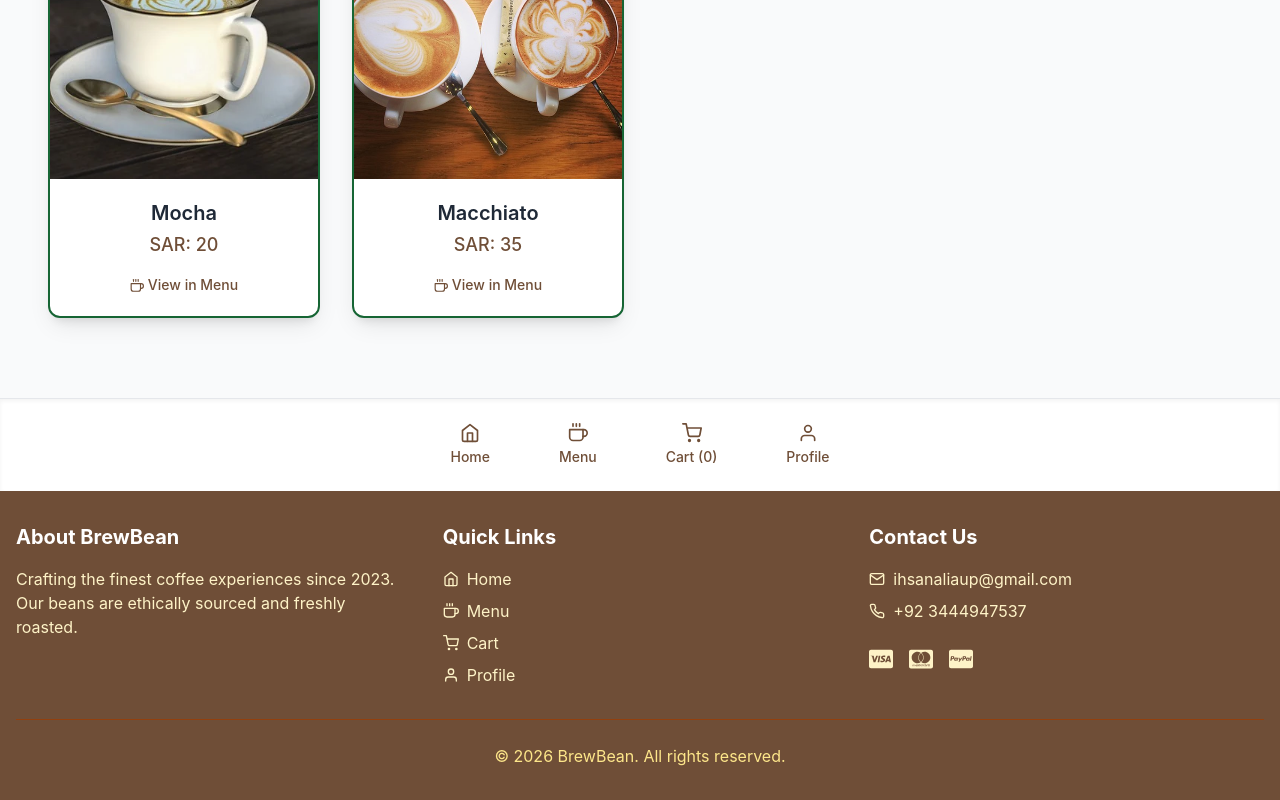
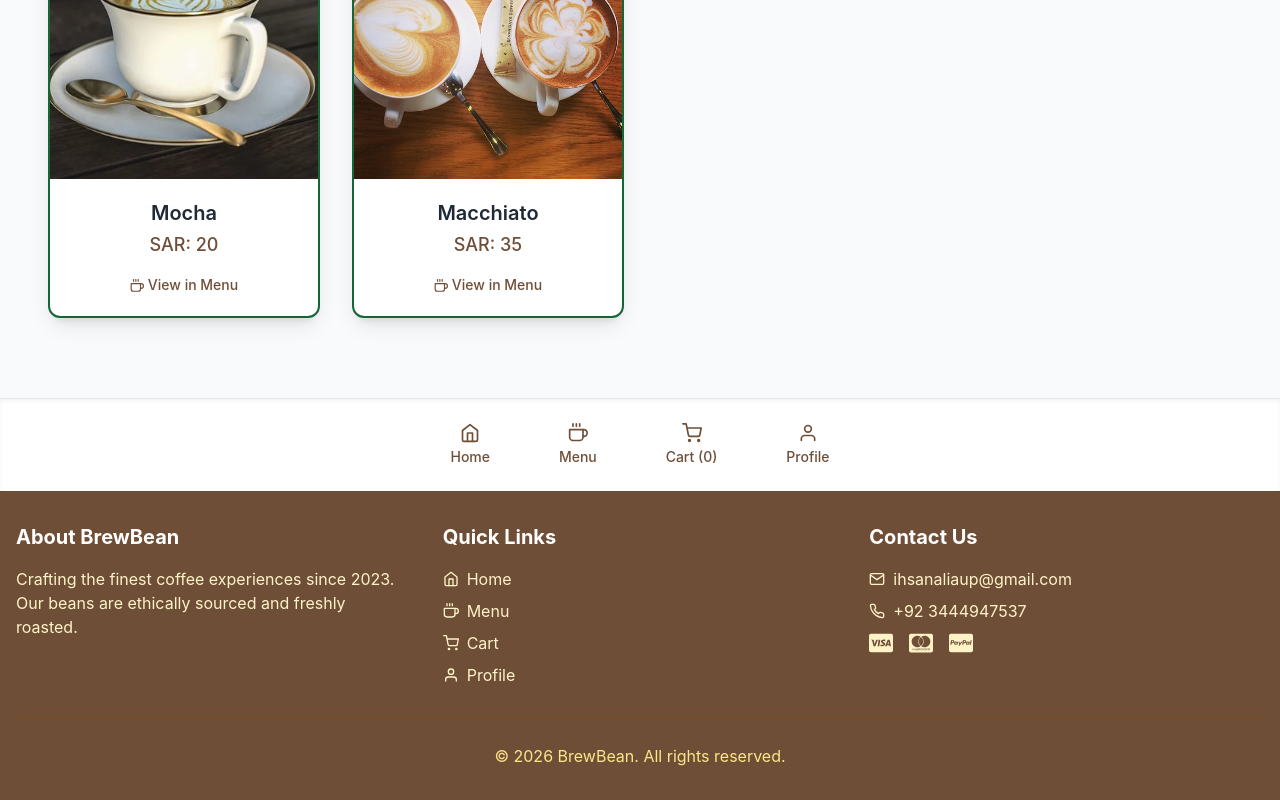
Before and after one commit to ihsanayaan/coffee-shop, a React (Create React App) app: page / in a window 1280 px wide. Shown: the part 756-1556 px from the top of the page. Built offline with nearby package versions, Linux system fonts and the light colour scheme.

Commit message:
Fix: ESLint errors + double div in Footer

```diff
--- a/src/components/Footer.js
+++ b/src/components/Footer.js
@@ -58,7 +58,6 @@ const Footer = () => {
                 <span dir="ltr">+92 3444947537</span>
               </div>
               <div className="flex ltr:space-x-4 rtl:space-x-reverse rtl:space-x-4 mt-4">
-                <div className="flex ltr:space-x-4 rtl:space-x-reverse rtl:space-x-4 mt-4">
                 <button type="button" className="text-2xl hover:text-white transition-colors cursor-default">
                   <FaCcVisa />
                 </button>
@@ -68,7 +67,6 @@ const Footer = () => {
                 <button type="button" className="text-2xl hover:text-white transition-colors cursor-default">
                   <FaCcPaypal />
                 </button>
-</div>
               </div>
             </div>
           </div>
--- a/src/pages/Menu.jsx
+++ b/src/pages/Menu.jsx
@@ -1,5 +1,5 @@
-import React, { useState } from 'react';
-import { FiCoffee, FiPlus, FiMinus, FiSearch, FiStar} from 'react-icons/fi';
+import { useState } from 'react';
+import { FiCoffee, FiSearch } from 'react-icons/fi';
 import { toast } from 'react-toastify';
 import 'react-toastify/dist/ReactToastify.css';
 import { useTranslation } from 'react-i18next';
```
Lines whose indentation alone changed are shown as unchanged.
